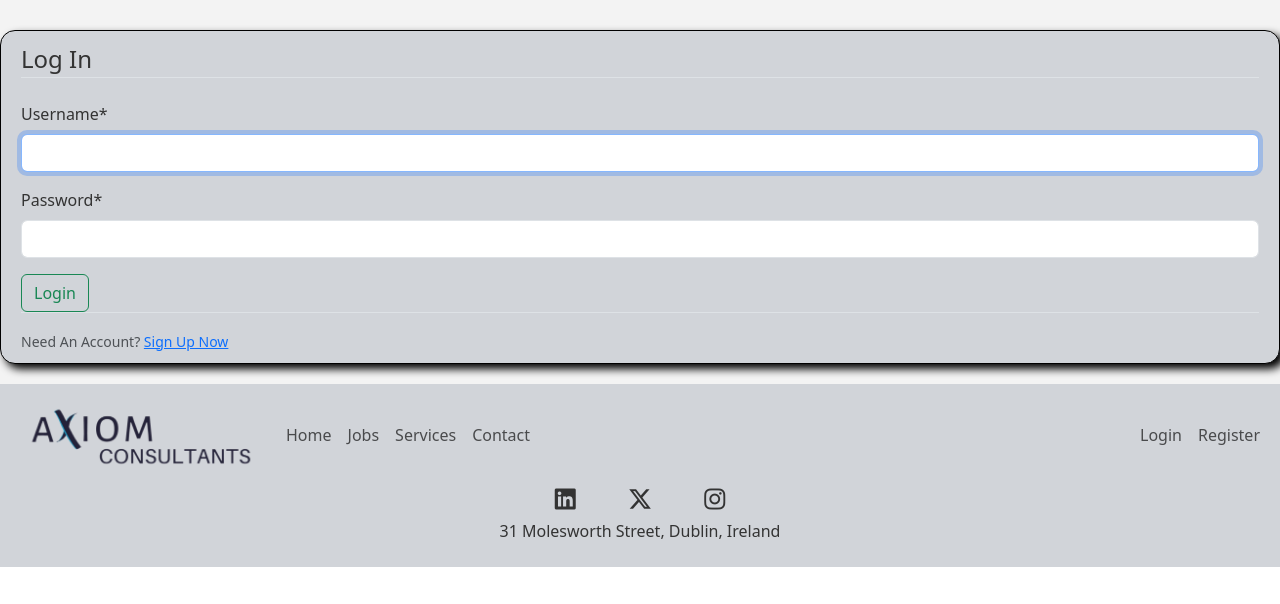
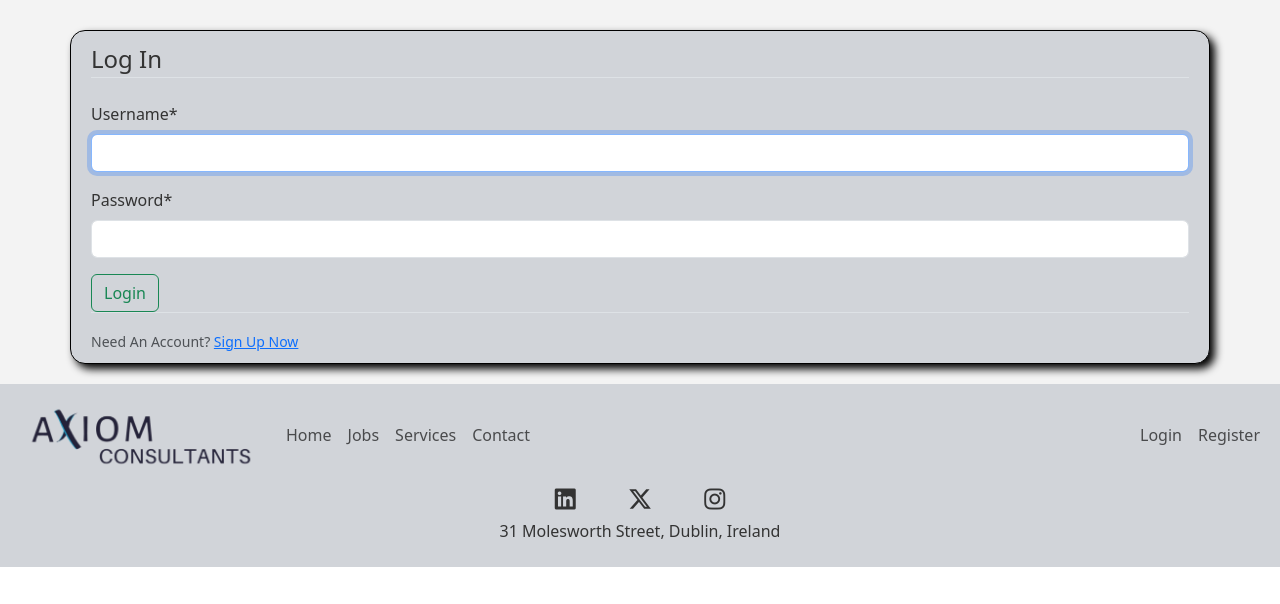
Before and after one commit to steve-doc/axiom-live, a Django app: page /login/ in a window 1280 px wide. Shown: the part 104-708 px from the top of the page. Run offline with Django 4.2, Linux system fonts and the light colour scheme; some libraries are stand-ins or nearby versions.

Commit message:
added containers to registration and login forms

```diff
--- a/users/templates/users/login.html
+++ b/users/templates/users/login.html
@@ -2,7 +2,7 @@
 {% load crispy_forms_tags %}
 {% block content %}
 
-   <div class="content-section">
+   <div class="content-section container">
     <form method="POST">
         {% csrf_token %}
         <fieldset class="form-group">
--- a/users/templates/users/register.html
+++ b/users/templates/users/register.html
@@ -1,7 +1,7 @@
 {% extends "jobs/base.html" %}
 {% load crispy_forms_tags %}
 {% block content %}
-<div class="content-section">
+<div class="content-section container">
     <form method="POST">
         {% csrf_token %}
         <fieldset class="form-group">
```
